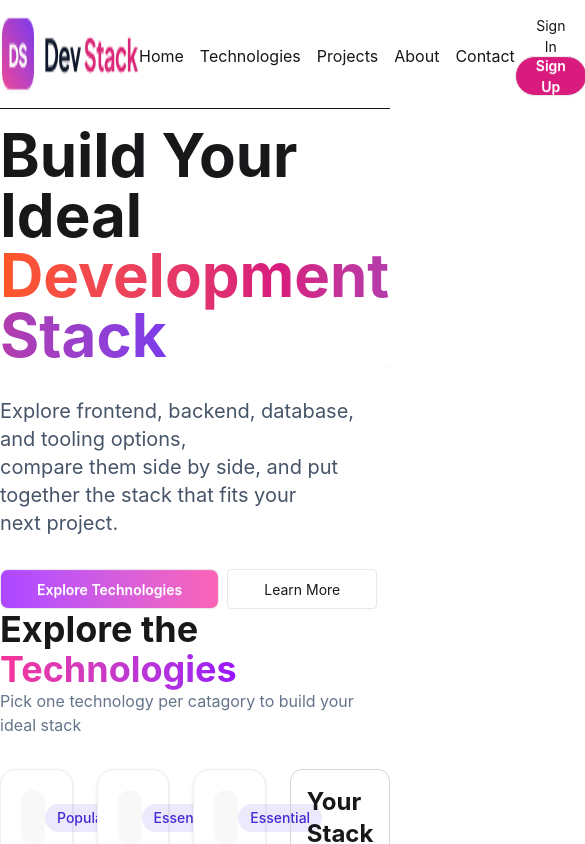
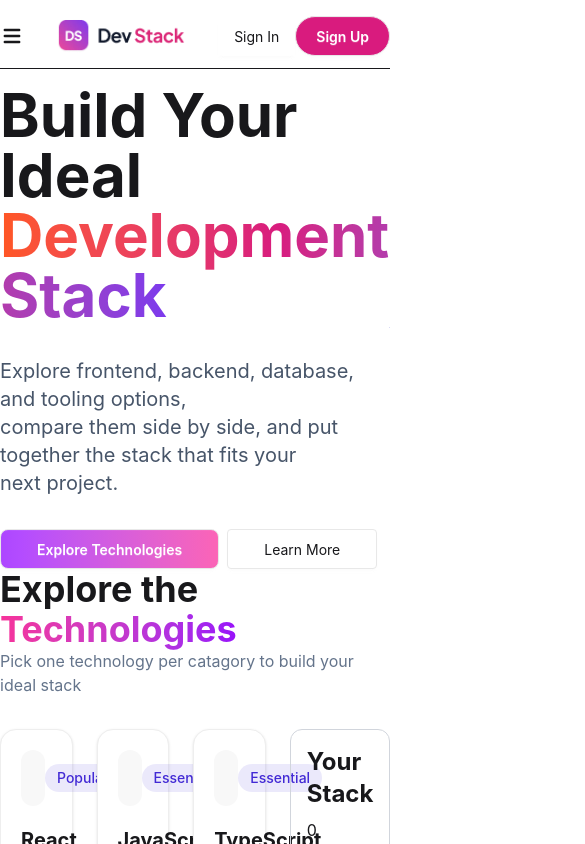
Before and after one commit to subongkarchakma/Dev-Stack-App, a React (Vite) app: page / in a window 390 px wide. Shown: the top 844 px of the page, 585 px wide, since content can reach past the window. Built offline with nearby package versions, Linux system fonts and the light colour scheme; grey boxes are pictures that could not be loaded.

Commit message:
make my nav responsive on mobile device and project done finally

```diff
--- a/src/components/Nav.tsx
+++ b/src/components/Nav.tsx
@@ -1,25 +1,67 @@
-import React from 'react';
-import logo from "../assets/logo-text.png"
+
+import { useState } from "react";
+import { HiMenu, HiX } from "react-icons/hi";
+import logo from "../assets/logo-text.png";
 
 const Nav = () => {
-    return (
-       <nav className='my-4 sticky top-0 z-50'>
-           <div className='container mx-auto flex justify-between'>
-            <img src={logo} alt="" />
-            <ul className='flex gap-4 items-center'>
+const [isMenuOpen, setIsMenuOpen] = useState(false);
+
+return ( <nav className="my-4 sticky top-0 z-50 bg-white"> <div className="container mx-auto">
+
+    {/* Navbar Top */}
+    <div className="flex items-center justify-between">
+
+      {/* Left: Hamburger - Mobile Only */}
+      <button
+        onClick={() => setIsMenuOpen(!isMenuOpen)}
+        className="md:hidden text-2xl"
+      >
+        {isMenuOpen ? <HiX /> : <HiMenu />}
+      </button>
+
+      {/* Center/Left: Logo */}
+      <img
+        src={logo}
+        alt="Logo"
+        className="w-32 md:w-auto"
+      />
+
+      {/* Desktop Navigation */}
+      <ul className="hidden md:flex gap-4 items-center">
         <li>Home</li>
         <li>Technologies</li>
         <li>Projects</li>
         <li>About</li>
         <li>Contact</li>
       </ul>
-            <div>
-                <button className="btn border-none font-normal bg-white">Sign In</button>
-                <button className="btn px-5 py-2 text-white bg-[#D91B7E] rounded-full">Sign Up</button>
+
+      {/* Right: Buttons */}
+      <div className="flex items-center">
+        <button className="btn border-none font-normal bg-white">
+          Sign In
+        </button>
+
+        <button className="btn px-5 py-2 text-white bg-[#D91B7E] rounded-full">
+          Sign Up
+        </button>
       </div>
     </div>
-            <hr className='mt-3' />
+
+    {/* Mobile Menu */}
+    {isMenuOpen && (
+      <ul className="md:hidden flex flex-col gap-4 py-5">
+        <li>Home</li>
+        <li>Technologies</li>
+        <li>Projects</li>
+        <li>About</li>
+        <li>Contact</li>
+      </ul>
+    )}
+  </div>
+
+  <hr className="mt-3" />
 </nav>
+
 );
 };
 
--- a/src/components/technologies/Tech.tsx
+++ b/src/components/technologies/Tech.tsx
@@ -2,6 +2,7 @@ import { use, useState } from 'react';
 import type { ITech } from '../../types/techType';
 import TechCard from './TechCard';
 import { MdCancel } from 'react-icons/md';
+import { toast } from 'react-toastify';
 // import { MdCancel } from 'react-icons/md';
 
 export interface TechProps {
@@ -16,11 +17,17 @@ export default function Tech({ techPromise }: TechProps) {
     let newSelectedTech = [...selectedTech, technology];
     if(selectedTech.includes(technology)){
         newSelectedTech = selectedTech.filter(p => p.id != technology.id )
+        toast.warn(`${technology.name} remove from your stack`)
     }else{
         setSelectedTech((p)=> [...p, technology] )
+        toast.success(`${technology.name} Added to your stack`)
     }
     setSelectedTech(newSelectedTech);
   };
+  const handleDeleteAll = (): void =>{
+    setSelectedTech([]);
+    toast("All Technologies removed")
+  }
 
   return (
     <div className="container mx-auto  ">
@@ -43,8 +50,6 @@ export default function Tech({ techPromise }: TechProps) {
                 handleTechUpdate={handleTechUpdate}
                 key={technology.id}
                 technology={technology}
-                // selectedTech={selectedTech}
-                // setSelectedTech={setSelectedTech}
               />
             );
           })}
@@ -76,6 +81,12 @@ export default function Tech({ techPromise }: TechProps) {
               </div>
             ))}
           </div>
+
+            {selectedTech.length > 0 && (
+                <button className='mt-12 w-full rounded-lg py-2 font-bold text-red-600 border border-red-400' onClick={handleDeleteAll}>
+                    Remove All</button>
+            ) }
+
         </div>
       </div>
     </div>
```
Also changed, not shown: src/components/README.md. Lines whose indentation alone changed are shown as unchanged.
